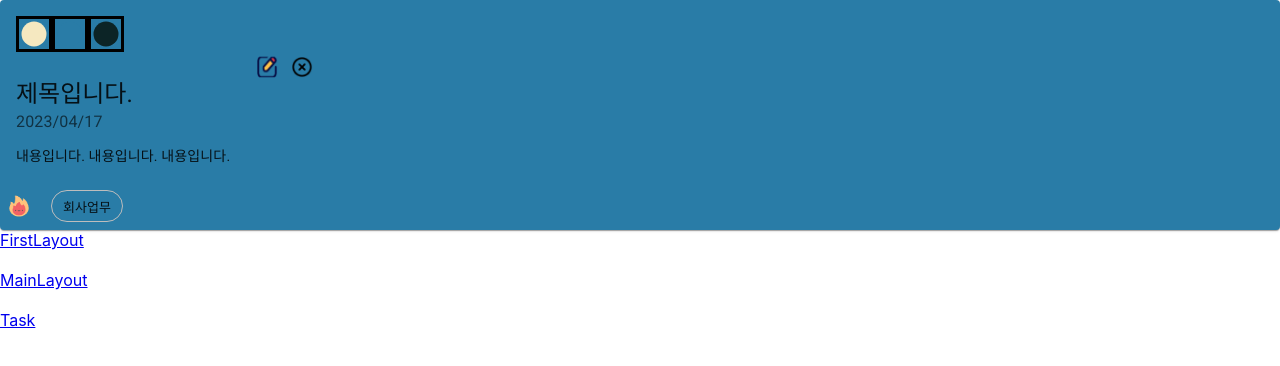
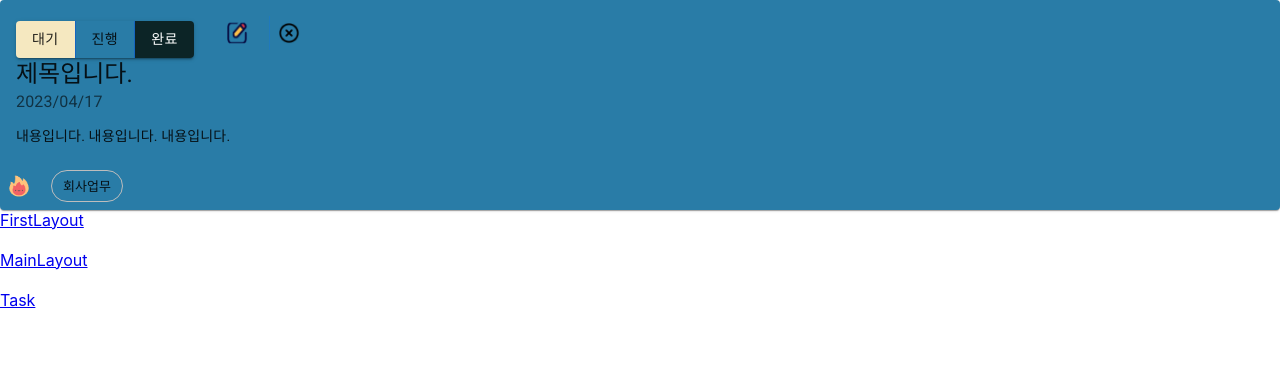
Before and after one commit to DreamSlave/todo-list, a React (Create React App) app: page /task in a window 1280 px wide. Shown: the top 366 px of the page. Built offline with nearby package versions, Linux system fonts and the light colour scheme.

Commit message:
feat - Task 1. 진행상태 변경 버튼 mui buttongroup으로 변경 2. 편집/삭제 버튼 mui buttongroup으로 변경 진행중

```diff
--- a/src/views/Task.js
+++ b/src/views/Task.js
@@ -14,6 +14,8 @@ import TaskCloseImg from '../assets/imgs/close_task.png'
 import FireTaskImg from '../assets/imgs/fire_task.png'
 import styles from '../assets/css/Task.module.css'
 import { PropTypes } from 'prop-types';
+import ButtonGroup from '@mui/material/ButtonGroup'
+import { createTheme, ThemeProvider } from '@mui/material/styles'
 
 const bull = (
   <Box
@@ -32,21 +34,73 @@ function BasicCard({ taskInfo }) {
 
   console.log(`taskInfo ::: ${JSON.stringify(taskInfo)}`)
 
-  // TODO : Task info (Props)
-  // 아이디, 상태, 제목, 작성일, 컨텐츠, 카테고리, 중요도
-
   /* React.useEffect(() => {
   }, []) */
+  const statusButtonBasicStyles = {
+    bgcolor: 'backgroud.paper',
+    borderColor: 'text.primary',
+    borderRadius: '50%',
+    m: 1,
+    border: 1,
+    width: '1.5rem',
+    height: '1.5rem'
+  }
+
+  const statusButtonTheme = createTheme({
+    palette: {
+      waiting: {
+        main: '#F5E8C0'
+      },
+      processing: {
+        main: '#297CA7'
+      },
+      complete: {
+        main: '#0C2426'
+      }
+    }
+  })
 
 
   return (
     <Card sx={{ minWidth: 275, backgroundColor: (taskInfo.status === '대기' ? '#F5E8C0' : taskInfo.status === '진행' ? '#297CA7' : taskInfo.status === '완료' ? '#0C2426' : '#FFFFFF') }}>
       <CardContent>
         {/* header */}
-        <Brightness1Icon sx={{ color: "#F5E8C0", fontSize: 30, border: 'solid', borderColor: 'black' }} />
-        <Brightness1Icon sx={{ color: "#297CA7", fontSize: 30, border: 'solid', borderColor: 'black'  }} />
-        <Brightness1Icon sx={{ color: "#0C2426", fontSize: 30, border: 'solid', borderColor: 'black'  }} />
-        <div className={styles['header-btn-wrap']}>
+        {/* <Box sx={{
+          display: 'flex',
+          flexDirection: 'column',
+          alignItems: 'left',
+          '& > *': { m: 10 }
+        }}
+        > */}
+        <ThemeProvider theme={statusButtonTheme}>
+          <ButtonGroup variant="contained" size="medium" area-label="outlined button group">
+            <Button key="대기" color="waiting">대기</Button>
+            <Button key="진행" color="processing">진행</Button>
+            <Button key="완료" color="complete" sx={{ color: 'white' }}>완료</Button>
+          </ButtonGroup>
+          <ButtonGroup variant="text" size="medium" area-label="text button group" sx={{ textAlign: 'right', marginLeft: '1.5em' }}>
+            <Button key="editButton" color="waiting">
+              <img  alt="Ellipse73218"
+                    src={TaskEditImg}
+                    className={styles['ellipse71']}
+              />
+            </Button>
+            <Button key="deleteButton" color="complete">
+              <img  alt="Ellipse83218"
+                    src={TaskCloseImg}
+                    className={styles['ellipse81']}
+              />
+            </Button>
+          </ButtonGroup>
+        </ThemeProvider>
+        {/* </Box> */}
+        {/* <Box sx={{ ...statusButtonBasicStyles, bgcolor: '#F5E8C0' }} />
+        <Box sx={{ ...statusButtonBasicStyles, bgcolor: '#297CA7' }} />
+        <Box sx={{ ...statusButtonBasicStyles, bgcolor: '#0C2426' }} /> */}
+        {/* <Brightness1Icon sx={{ color: "#F5E8C0", fontSize: 30, border: 1, borderColor: 'black' }} />
+        <Brightness1Icon sx={{ color: "#297CA7", fontSize: 30, border: 1, borderColor: 'black'  }} />
+        <Brightness1Icon sx={{ color: "#0C2426", fontSize: 30, border: 1, borderColor: 'black'  }} /> */}
+        {/* <div className={styles['header-btn-wrap']}>
           <img
               alt="Ellipse73218"
               src={TaskEditImg}
@@ -57,7 +111,7 @@ function BasicCard({ taskInfo }) {
               src={TaskCloseImg}
               className={styles['ellipse81']}
           />
-        </div>
+        </div> */}
 
         {/* body */}
         <Typography variant="h5" component="div">
```
